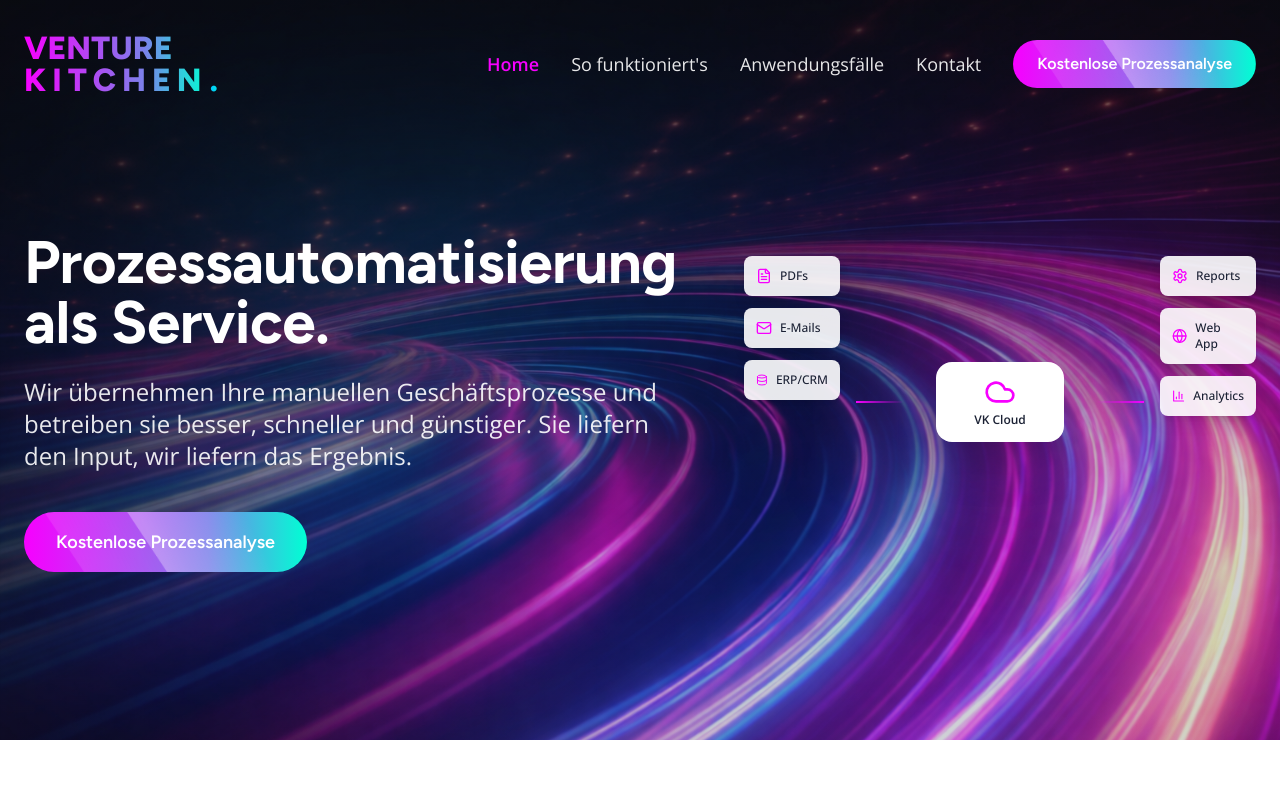
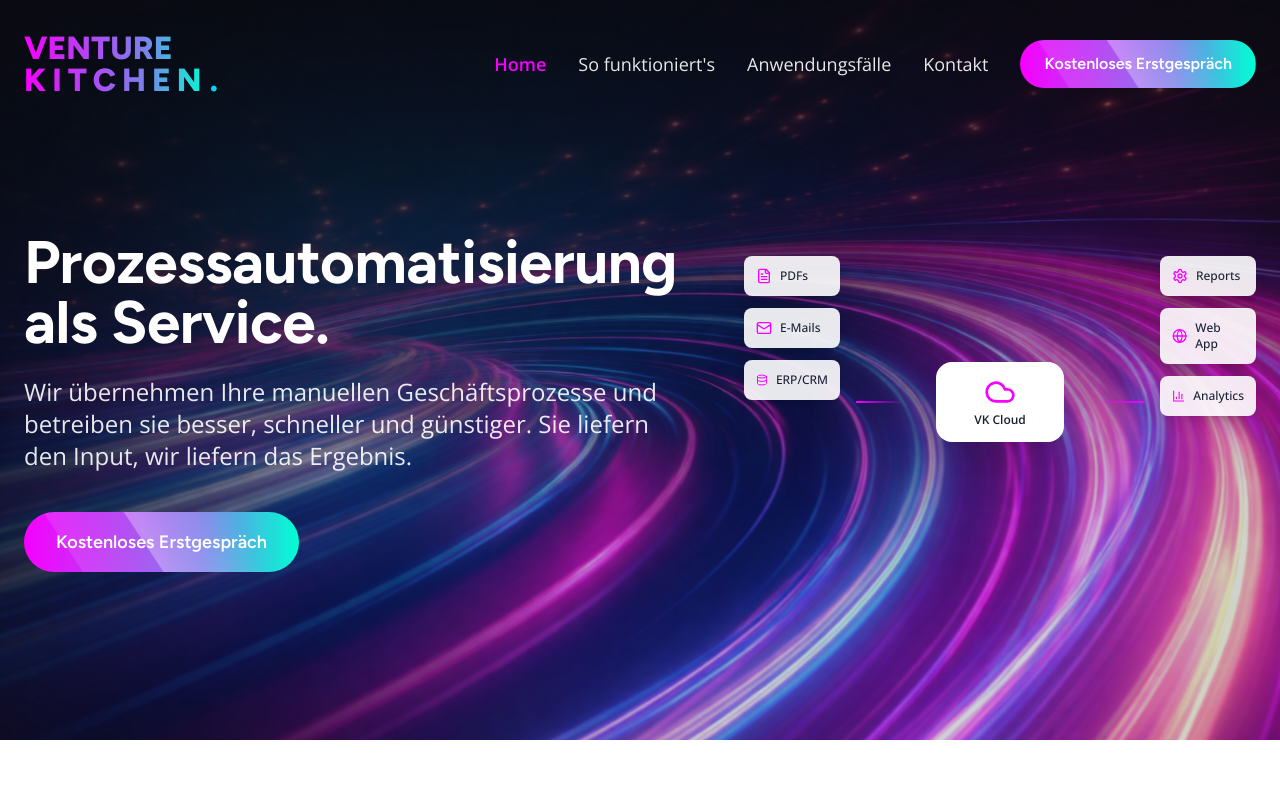
Before and after one commit to JulianFaupel/venture-kitchen-website, a React (Vite) app: page / in a window 1280 px wide. Shown: the top 800 px of the page. Built offline with nearby package versions, Linux system fonts and the light colour scheme.

Commit message:
v4: CTA → Kostenloses Erstgespräch

```diff
--- a/src/App.tsx
+++ b/src/App.tsx
@@ -128,7 +128,7 @@ function App() {
                 to="/kontakt"
                 className="gradient-button text-white px-6 py-3 rounded-lg font-semibold text-base"
               >
-                Kostenlose Prozessanalyse
+                Kostenloses Erstgespräch
               </Link>
             </div>
 
@@ -172,7 +172,7 @@ function App() {
               onClick={() => setIsMenuOpen(false)}
               className="gradient-button text-white px-6 py-3 rounded-lg font-semibold text-center"
             >
-              Kostenlose Prozessanalyse
+              Kostenloses Erstgespräch
             </Link>
           </div>
         </div>
@@ -196,7 +196,7 @@ function App() {
                     to="/kontakt"
                     className="gradient-button text-white px-8 py-4 rounded-lg font-semibold text-lg"
                   >
-                    Kostenlose Prozessanalyse
+                    Kostenloses Erstgespräch
                   </Link>
                 </div>
               </div>
@@ -649,7 +649,7 @@ function App() {
               Lassen Sie uns über Ihren Prozess sprechen.
             </h2>
             <p className="text-xl text-text-medium mb-8 leading-relaxed">
-              Kostenlose Prozessanalyse — wir zeigen Ihnen in 30 Minuten, wo Ihre größten Automatisierungshebel liegen.
+              Kostenloses Erstgespräch — wir zeigen Ihnen in 30 Minuten, wo Ihre größten Automatisierungshebel liegen.
             </p>
             <Link
               to="/kontakt"
```
